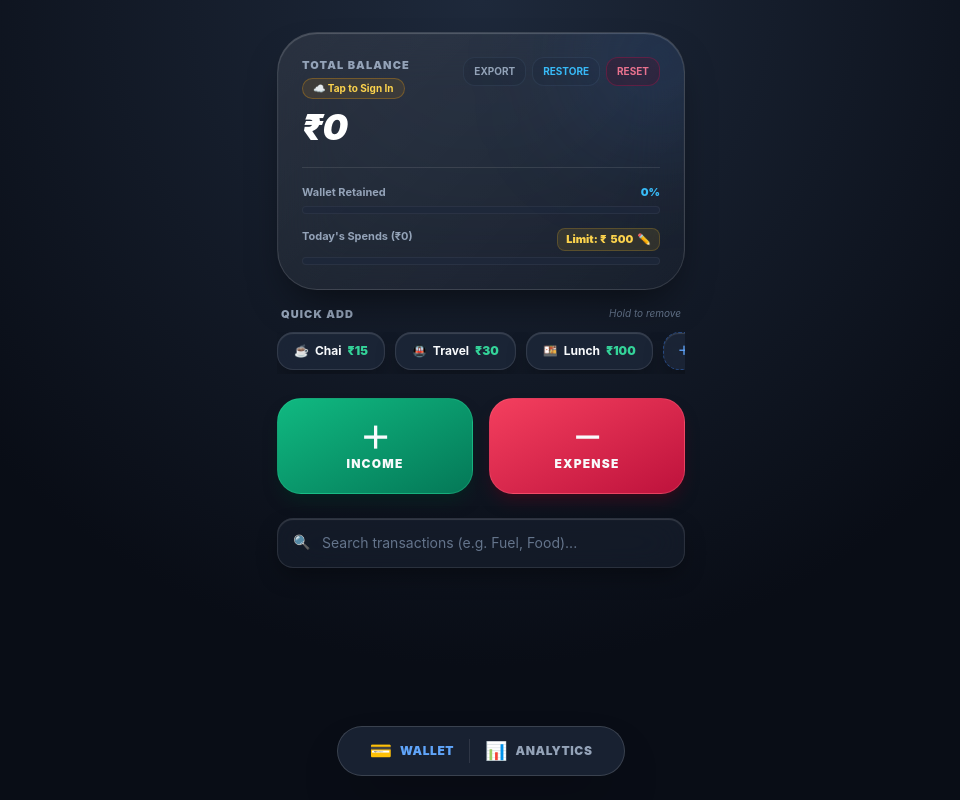
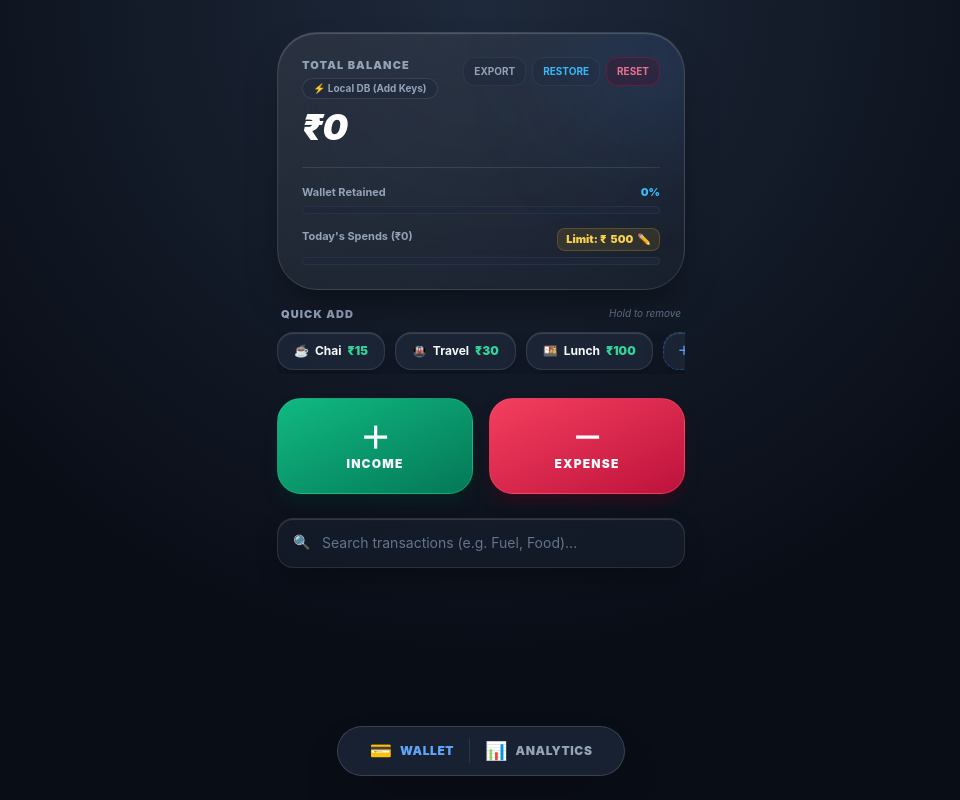
Before and after one commit to So-Yoru/Wallet_V1, a plain HTML site: page index.html in a window 1280 px wide. Shown: the whole page, without its empty margins (159-1119 px from the left). Drawn offline with nearby package versions, Linux system fonts and the light colour scheme.

Commit message:
Update index.html

```diff
--- a/index.html
+++ b/index.html
@@ -353,8 +353,8 @@
         // ==========================================
         // 1. SUPABASE CLOUD SYNC & AUTHENTICATION
         // ==========================================
-        const SUPABASE_URL = "https://jxtakyzlgpqaahvrmpii.supabase.co"; // <-- PASTE YOUR PROJECT URL HERE
-        const SUPABASE_KEY = "eyJhbGciOiJIUzI1NiIsInR5cCI6IkpXVCJ9.eyJpc3MiOiJzdXBhYmFzZSIsInJlZiI6Imp4dGFreXpsZ3BxYWFodnJtcGlpIiwicm9sZSI6ImFub24iLCJpYXQiOjE3OTIyODU0MzYsImV4cCI6MjEwNzg2MTQzNn0.kD5YEj_SI73B5wp7SD12VWXxNciu4ALzoBCV8-yqZ1w"; // <-- PASTE YOUR ANON PUBLIC KEY HERE
+        const SUPABASE_URL = ""; // <-- PASTE YOUR PROJECT URL HERE
+        const SUPABASE_KEY = ""; // <-- PASTE YOUR ANON PUBLIC KEY HERE
         let supabaseClient = null;
         let currentUser = null;
 
```
